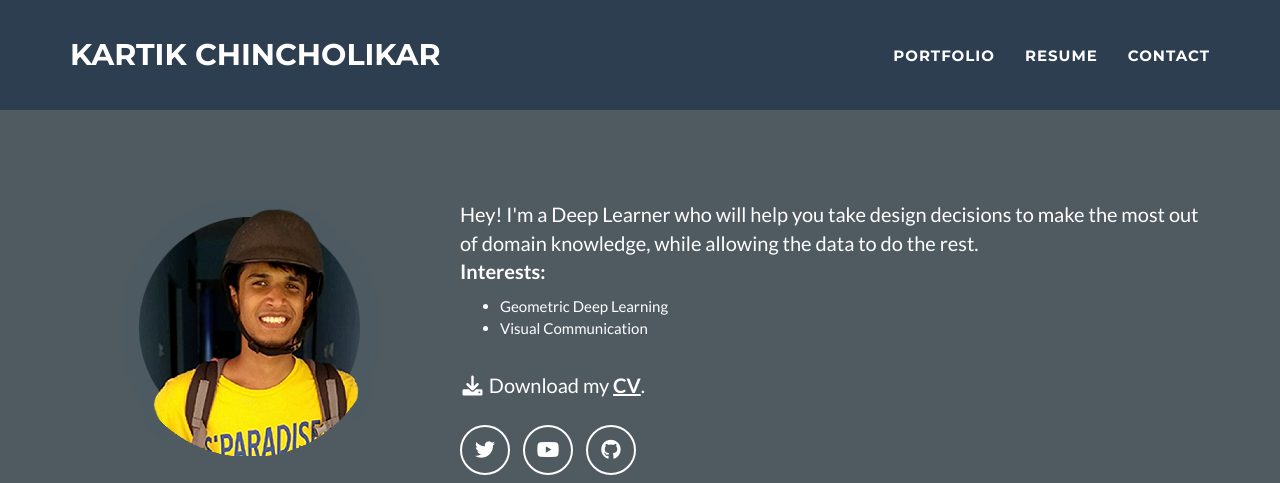
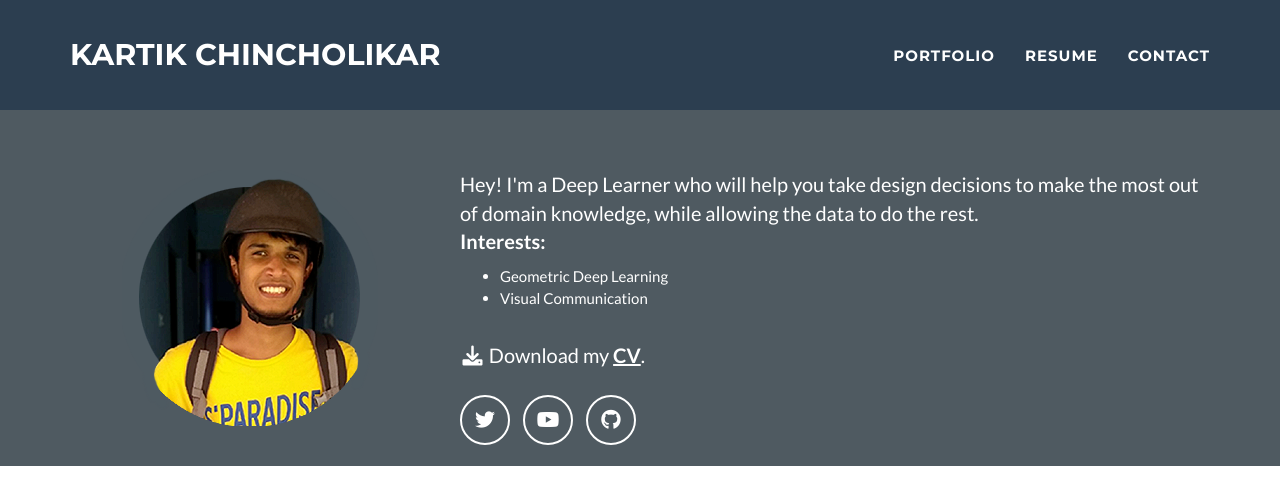
Before and after one commit to kartikchincholikar/kartikchincholikar.github.io, a Jekyll site: the page built from _posts/2014-07-17-Simulations in Statistical Learning Theory.markdown, in a window 1280 px wide and 1400 px high. Shown: the top 483 px of the window. Built offline with Jekyll 4.4.1, drawn with Linux system fonts in a browser that asks for light colours.

Commit message:
chagnes to min width container paadding

```diff
--- a/_includes/css/main.css
+++ b/_includes/css/main.css
@@ -111,8 +111,8 @@ header .intro-text .skills {
 
 @media(min-width:768px) {
     header .container {
-        padding-top: 200px;
-        padding-bottom: 100px;
+        padding-top: 170px;
+        padding-bottom: 10px;
     }
 
     header .intro-text .name {
```
